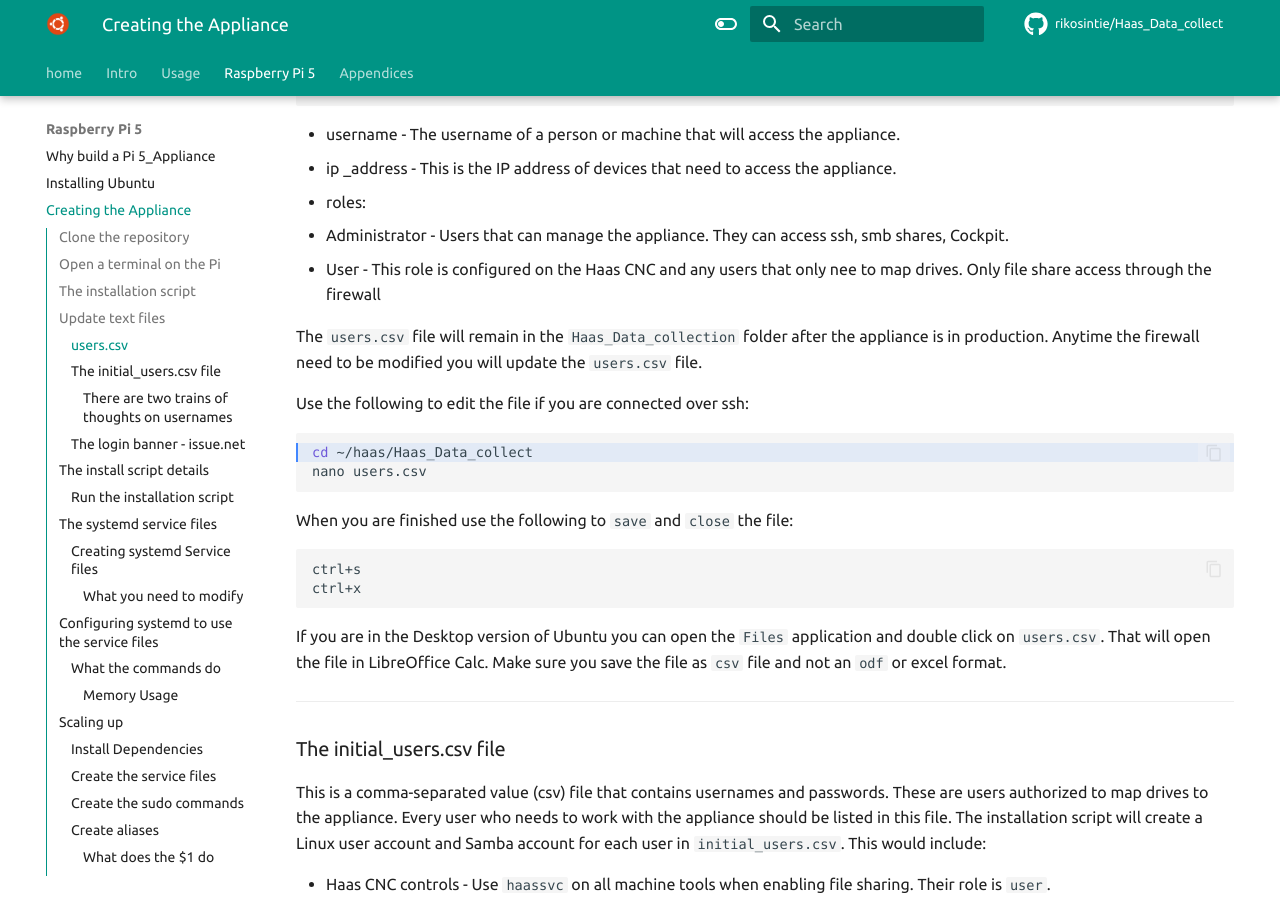
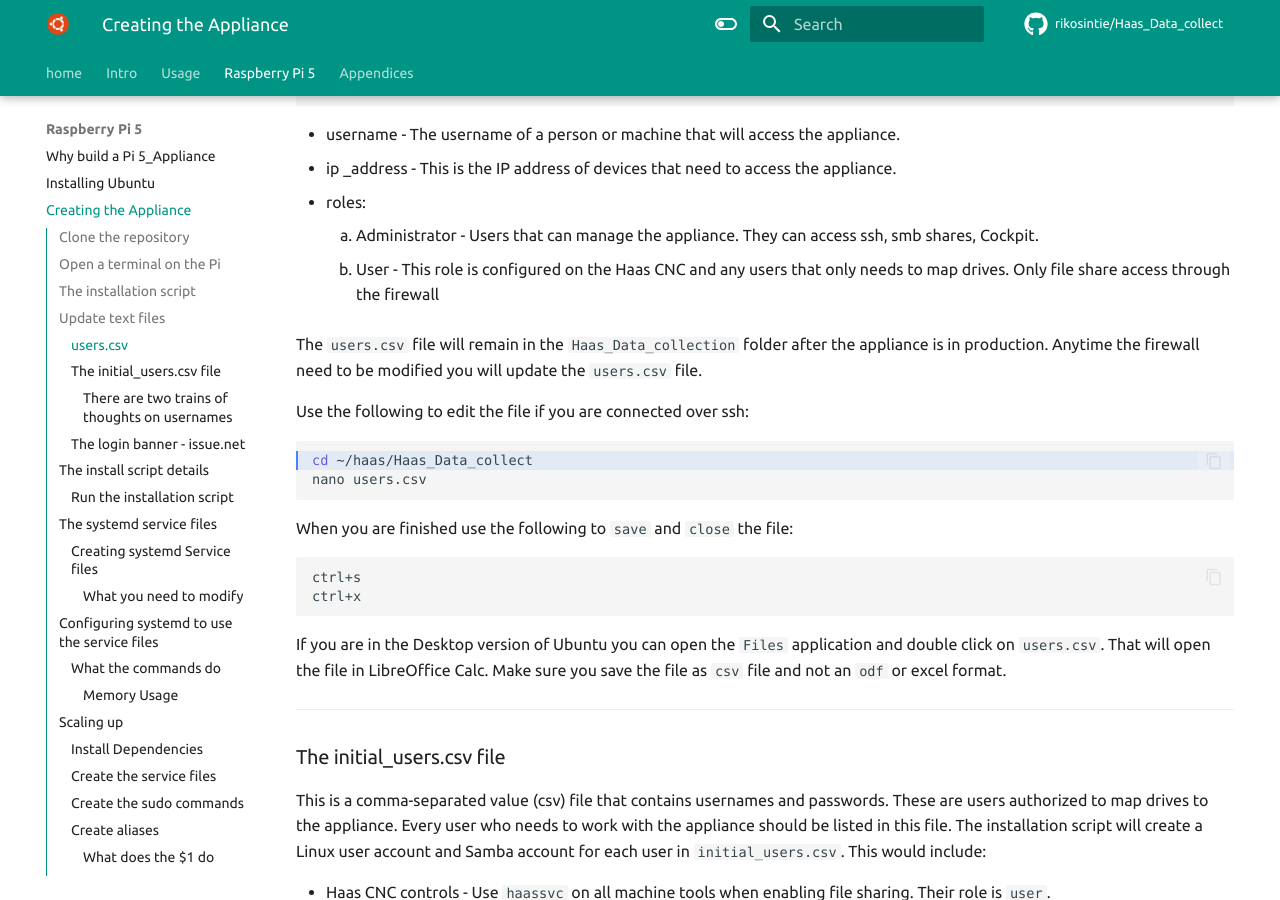
Before and after one commit to rikosintie/Haas_Data_collect, an MkDocs documentation site: the page built from docs/build_pi_5_appliance/configuring_appliance.md, in a window 1280 px wide and 900 px high, scrolled down 3873 px. Built offline with MkDocs 1.6.1 and Material for MkDocs 9.7.7, drawn with Linux system fonts in a browser that asks for light colours; some web fonts are replaced; comment, search, counter and statistics services are not loaded.

Commit message:
Git Title: Formatting

```diff
--- a/docs/build_pi_5_appliance/configuring_appliance.md
+++ b/docs/build_pi_5_appliance/configuring_appliance.md
@@ -125,8 +125,8 @@ minimill,192.168.10.115,user
 - username - The username of a person or machine that will access the appliance.
 - ip _address - This is the IP address of devices that need to access the appliance.
 - roles:
-  1. Administrator - Users that can manage the appliance. They can access ssh, smb shares, Cockpit.
-  1. User - This role is configured on the Haas CNC and any users that only nee to map drives. Only file share access through the firewall
+    1. Administrator - Users that can manage the appliance. They can access ssh, smb shares, Cockpit.
+    1. User - This role is configured on the Haas CNC and any users that only needs to map drives. Only file share access through the firewall
 
 The `users.csv` file will remain in the `Haas_Data_collection` folder after the appliance is in production. Anytime the firewall need to be modified you will update the `users.csv` file.
 
```
